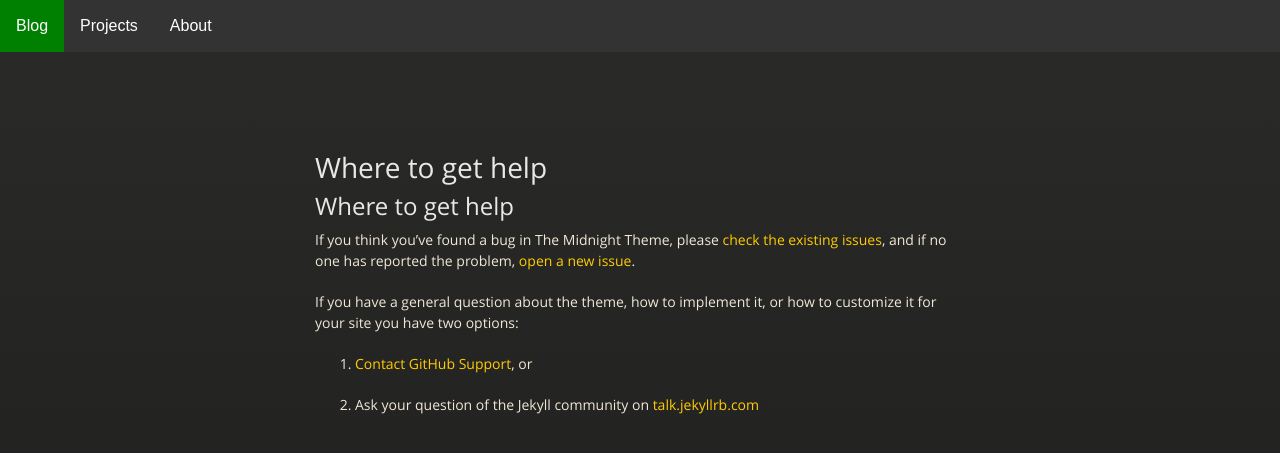
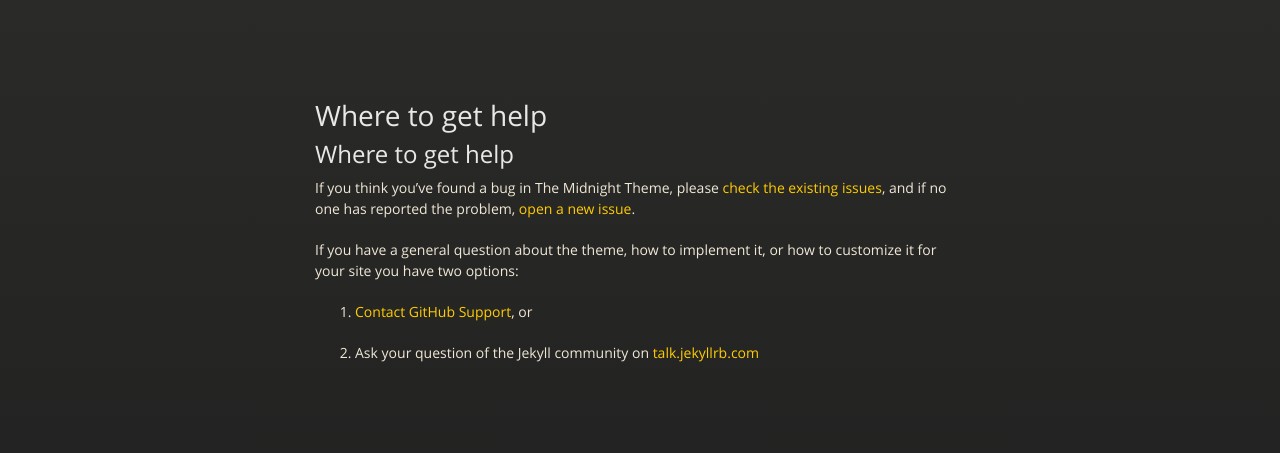
Before and after one commit to naveenspace7/naveenspace7.github.io, a Jekyll site: the page built from docs/SUPPORT.md, in a window 1280 px wide. Shown: the top 453 px of the page. Built offline with Jekyll 4.4.1, drawn with Linux system fonts in a browser that asks for light colours; our own code applies the rules of GitHub Pages for plain Markdown files.

Commit message:
Add test

```diff
--- a/_layouts/default_post.html
+++ b/_layouts/default_post.html
@@ -115,11 +115,11 @@
   </head>
 
   <body>
-    <div class="navbar">
+    <!-- <div class="navbar">
       <a href="https://naveenspace7.github.io/" {% if page.url == "/" %}style="color: red;"{% endif %}>Blog</a>
       <a href="https://naveenspace7.github.io/projects/" {% if page.url == "/projects/" %}style="color: red;"{% endif %}>Projects</a>
       <a href="https://naveenspace7.github.io/about/" {% if page.url == "/about/" %}style="color: red;"{% endif %}>About</a>
-    </div>
+    </div> -->
 
     <div class="wrapper">
       <nav>
```
